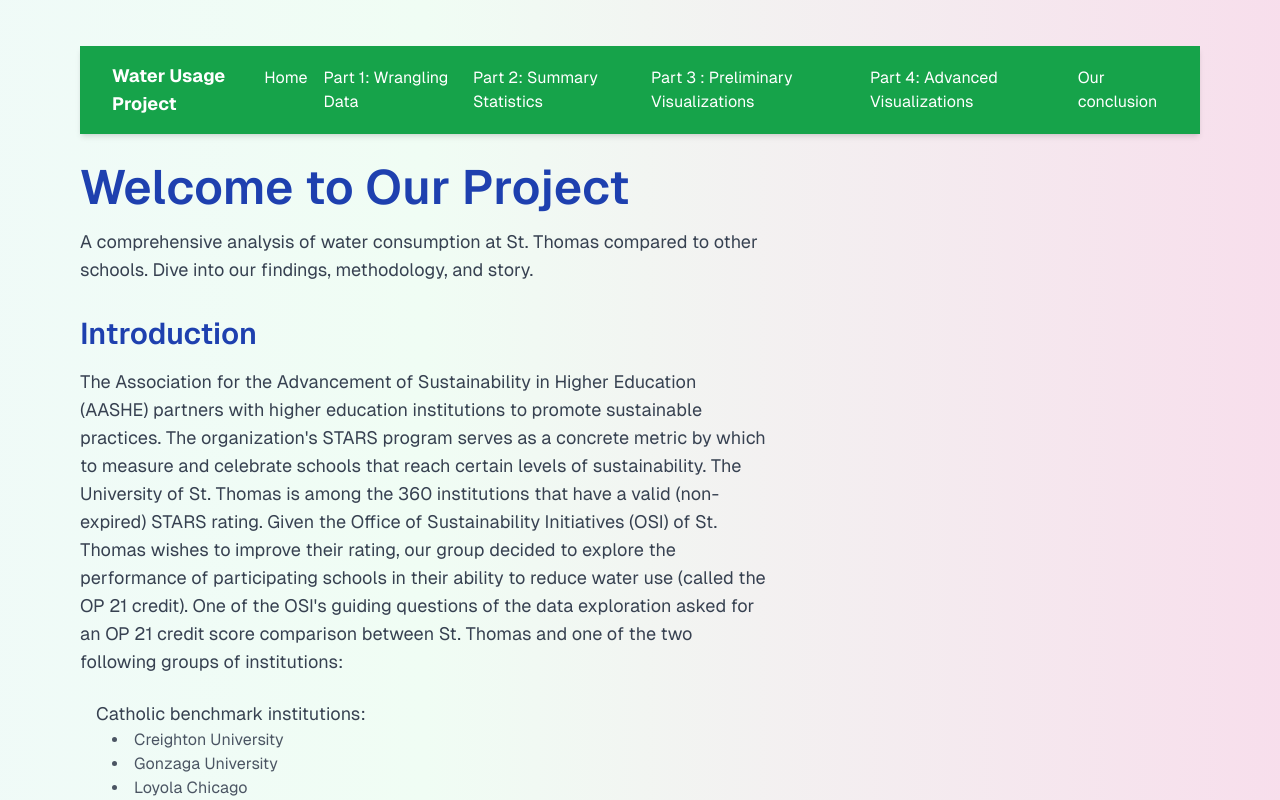
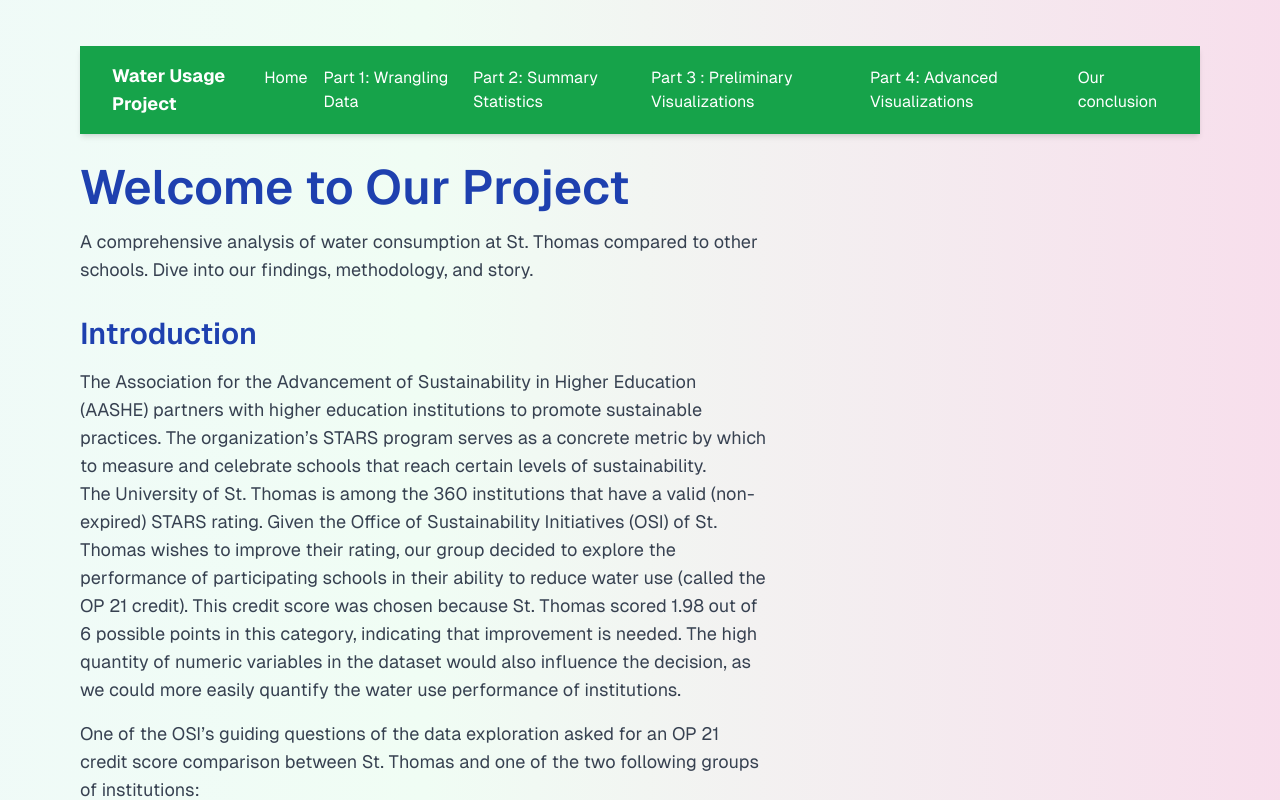
Before and after one commit to huyn3195/researcb-water, a Next.js app: page / in a window 1280 px wide. Shown: the top 800 px of the page. Built offline with nearby package versions, Linux system fonts and the light colour scheme.

Commit message:
Fix spacing front pages

```diff
--- a/app/page.tsx
+++ b/app/page.tsx
@@ -46,17 +46,26 @@ export default function Home() {
             <p className="text-lg mt-4 text-gray-700">
               The Association for the Advancement of Sustainability in Higher
               Education (AASHE) partners with higher education institutions to
-              promote sustainable practices. The organization's STARS program
+              promote sustainable practices. The organization’s STARS program
               serves as a concrete metric by which to measure and celebrate
-              schools that reach certain levels of sustainability. The
-              University of St. Thomas is among the 360 institutions that have a
-              valid (non-expired) STARS rating. Given the Office of
+              schools that reach certain levels of sustainability.
+            </p>
+            <p className="text-lg mb-4 text-gray-700">
+              The University of St. Thomas is among the 360 institutions that
+              have a valid (non-expired) STARS rating. Given the Office of
               Sustainability Initiatives (OSI) of St. Thomas wishes to improve
               their rating, our group decided to explore the performance of
               participating schools in their ability to reduce water use (called
-              the OP 21 credit). One of the OSI's guiding questions of the data
-              exploration asked for an OP 21 credit score comparison between St.
-              Thomas and one of the two following groups of institutions:
+              the OP 21 credit). This credit score was chosen because St. Thomas
+              scored 1.98 out of 6 possible points in this category, indicating
+              that improvement is needed. The high quantity of numeric variables
+              in the dataset would also influence the decision, as we could more
+              easily quantify the water use performance of institutions.
+            </p>
+            <p className="text-lg mb-4 text-gray-700">
+              One of the OSI’s guiding questions of the data exploration asked
+              for an OP 21 credit score comparison between St. Thomas and one of
+              the two following groups of institutions:
             </p>
             <div className="pl-4 mt-6">
               <p className="text-lg text-gray-700">
```
